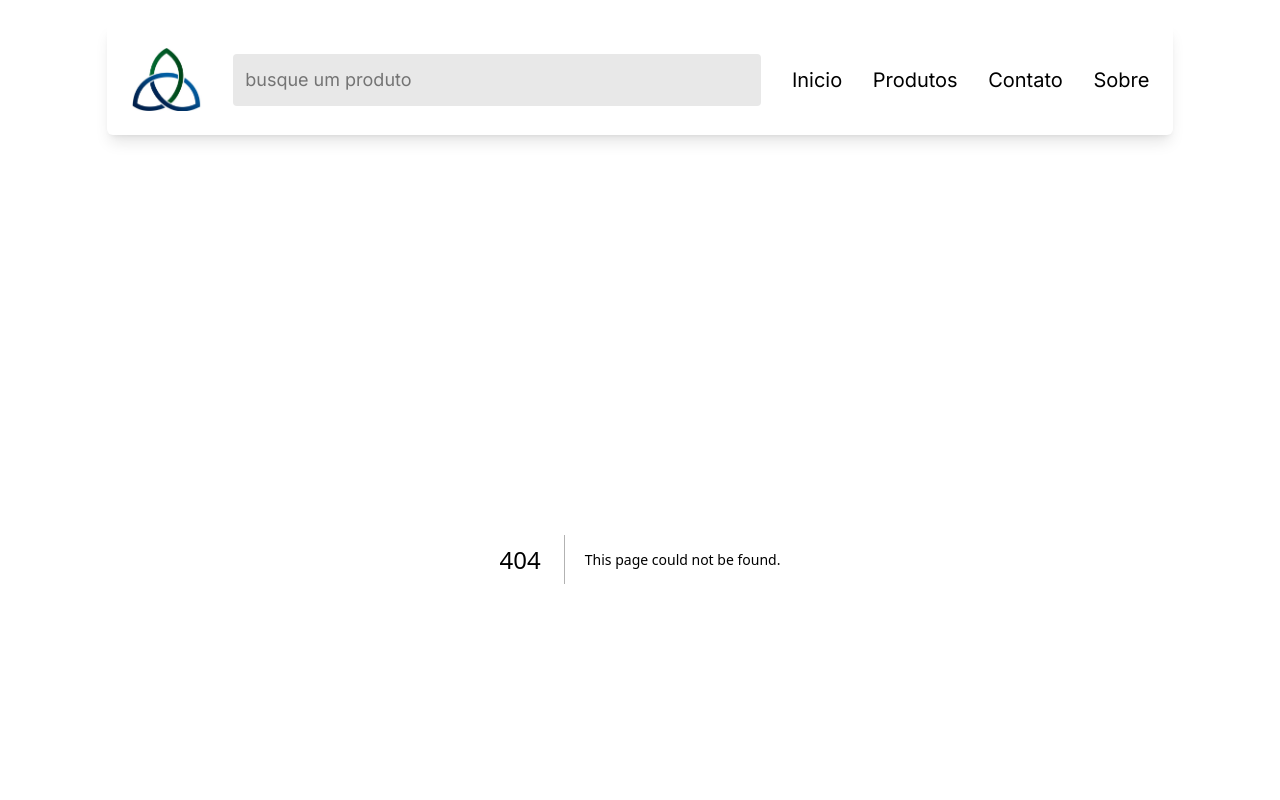
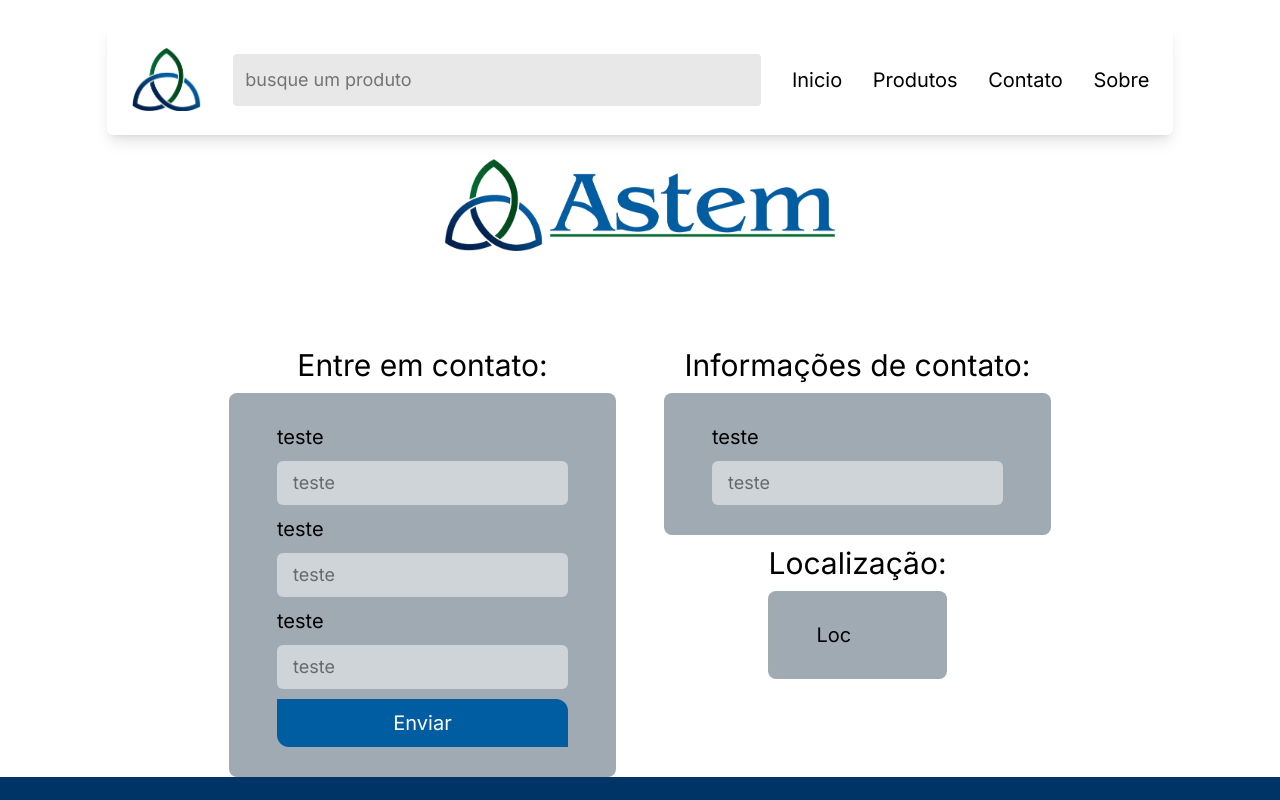
Before and after one commit to Eduardo-A-Souza/SIteAstem, a Next.js app: page /contato in a window 1280 px wide. Before the commit this address had no page. Shown: the top 800 px of the page. Built offline with nearby package versions, Linux system fonts and the light colour scheme.

Commit message:
feat: criação da pagina de contato, layout incompleto + criação de componente de contactBox contactInput e button, inconpletos

```diff
--- /dev/null
+++ b/src/app/contato/page.tsx
@@ -0,0 +1,42 @@
+import Image from "next/image";
+import { ContactBox } from "@/components/ContactBox";
+import { ContactInput } from "@/components/ContactInput";
+import { Button } from "@/components/Button";
+
+export default function contato() {
+  return (
+    <div className="flex flex-col justify-around items-center mx-30 gap-24 min-h-[65vh]">
+      <Image
+        src="/images/logo_main.png"
+        alt="logo astem"
+        width={390}
+        height={260}
+      />
+      <div className="flex justify-around ">
+        <div className="flex flex-col px-6 gap-2.5 items-center">
+          <h3 className="text-3xl">Entre em contato:</h3>
+          <ContactBox rounded="lg" className="flex-1">
+            <ContactInput rounded="md" label="teste" placeholder="teste"></ContactInput>
+            <ContactInput rounded="md" label="teste" placeholder="teste"></ContactInput>
+            <ContactInput rounded="md" label="teste" placeholder="teste"></ContactInput>
+            <Button color="primary" size="md"> Enviar </Button>
+          </ContactBox>
+        </div>
+        <div className="flex flex-col gap-2.5 items-center">
+          <div className="flex flex-col px-6 gap-2.5 items-center">
+            <h3 className="text-3xl">Informações de contato:</h3>
+            <ContactBox rounded="lg">
+              <ContactInput rounded="md" label="teste" placeholder="teste"></ContactInput>
+            </ContactBox>
+          </div>
+          <div className="flex flex-col px-6 gap-2.5 items-center">
+            <h3 className="text-3xl">Localização:</h3>
+            <ContactBox rounded="lg">
+              <h1>Loc</h1>
+            </ContactBox>
+          </div>
+        </div>
+      </div>
+    </div>
+  );
+}
--- a/src/app/globals.css
+++ b/src/app/globals.css
@@ -9,6 +9,10 @@
   --color-gray: #E8E8E8;
   --color-bgFooter: #003366;
   --color-bgSelected: #005DA2;
+  --color-bgProductBtn: #003366;
+  --color-bgFormBox: #A0AAB3;
+  --color-bgInputForm: #CFD4D9;
+  --color-textInput: #3C3C3C;
 }
 
 /* Configurações base da aplicação */
--- a/src/app/pages/missao-visao-valores/page.tsx
+++ b/src/app/missao-visao-valores/page.tsx
@@ -1,5 +1,5 @@
 import Image from "next/image";
-import { SideBox } from "@/components/SideBox";
+import { SideBox } from "@/app/SideBox";
 import { FaBullseye, FaEye, FaHandshake } from "react-icons/fa";
 
 export default function missaoVisaoValores() {
@@ -36,13 +36,13 @@
       </div>
       <SideBox
         links={[
-          { href: "/pages/sobre", label: "Quem somos", className: "" },
+          { href: "/sobre", label: "Quem somos", className: "" },
           {
-            href: "/pages/missao-visao-valores",
+            href: "/missao-visao-valores",
             label: "Missão, visão e valores",
             className: "",
           },
-          { href: "/pages/politica-privacidade", label: "Proteção de dados", className: ""}
+          { href: "/politica-privacidade", label: "Proteção de dados", className: ""}
         ]}
       ></SideBox>
     </div>
--- a/src/app/pages/contato/page.tsx
+++ /dev/null
@@ -1,5 +0,0 @@
-export default function contato() {
-    return (
-        <h1>teste</h1>
-    )
-}
--- a/src/app/pages/politica-privacidade/page.tsx
+++ b/src/app/politica-privacidade/page.tsx
@@ -1,5 +1,5 @@
 import Image from "next/image";
-import { SideBox } from "@/components/SideBox";
+import { SideBox } from "@/app/SideBox";
 
 export default function politicaPrivacidade() {
   return (
--- a/src/app/pages/sobre/page.tsx
+++ b/src/app/sobre/page.tsx
@@ -1,5 +1,5 @@
 import Image from "next/image";
-import { SideBox } from "@/components/SideBox";
+import { SideBox } from "@/app/SideBox";
 
 export default function sobre() {
   return (
@@ -32,14 +32,14 @@
       </div>
       <SideBox
         links={[
-          { href: "/pages/sobre", label: "Quem somos", className: "" },
+          { href: "/sobre", label: "Quem somos", className: "" },
           {
-            href: "/pages/missao-visao-valores",
+            href: "/missao-visao-valores",
             label: "Missão, visão e valores",
             className: "",
           },
           {
-            href: "/pages/politica-privacidade",
+            href: "/politica-privacidade",
             label: "Proteção de dados",
             className: "",
           },
--- /dev/null
+++ b/src/components/Button.tsx
@@ -0,0 +1,30 @@
+
+
+type ButtonColor = "primary" | "secondary"
+type ButtonSize = "sm" | "md" | "lg" | "xl"
+
+type ButtonProps = {
+    size: ButtonSize;
+    color: ButtonColor;
+    children: React.ReactNode;
+}
+
+export function Button({children, color = "primary", size = "lg"}: ButtonProps) {
+    const sizeClasses = {
+        sm: "py-1.5 rounded-tr-lg rounded-bl-lg text-md",
+        md: "py-2.5 rounded-tr-xl rounded-bl-xl text-xl",
+        lg: "py-3.5 rounded-tr-2xl rounded-bl-2xl text-2xl",
+        xl: "py-4.5 rounded-tr-3xl rounded-bl-3xl text-3xl",
+    }
+
+    const colorClasses = {
+        primary: "bg-bgSelected",
+        secondary: "bg-bgProductBtn",
+    }
+
+    return(
+        <button className={`${colorClasses[color]} ${sizeClasses[size]} text-white text-center`}>
+            {children}
+        </button>
+    )
+}
--- /dev/null
+++ b/src/components/ContactBox.tsx
@@ -0,0 +1,23 @@
+type BoxRounded = "sm" | "md" | "lg" | "xl";
+
+type BoxChildren = {
+  rounded: BoxRounded;
+  className?: string;
+  children: React.ReactNode;
+};
+
+export function ContactBox({ children, className = "", rounded = "md"}: BoxChildren) {
+  const roundedClasses = {
+    sm: "rounded-sm",
+    md: "rounded-md",
+    lg: "rounded-lg",
+    xl: "rounded-xl",
+  };
+  return (
+    <div
+      className={`flex flex-col bg-bgFormBox px-12 py-7.5 gap-2.5 max-w-3xl w-full text-xl ${className} ${roundedClasses[rounded]}`}
+    >
+      {children}
+    </div>
+  );
+}
--- /dev/null
+++ b/src/components/ContactInput.tsx
@@ -0,0 +1,30 @@
+
+
+type InputSize = "sm" | "md" | "lg" | "xl"
+
+type InputProps = {
+    rounded: InputSize;
+    label?: string;
+    placeholder: string;
+}
+
+
+export function ContactInput({placeholder, label, rounded = "md"}: InputProps) {
+    const inputSizeClasses = {
+        sm: "rounded-sm",
+        md: "rounded-md",
+        lg: "rounded-lg",
+        xl: "rounded-xl",
+    }
+
+
+    return (
+        <>
+        <label htmlFor="">{label}</label>
+        <input type="text"
+        className={`bg-bgInputForm max-w-2xl w-full flex px-4 text-lg py-2 ${inputSizeClasses[rounded]}`}
+        placeholder={placeholder}
+        />
+        </>
+    )
+}
--- a/src/components/Header.tsx
+++ b/src/components/Header.tsx
@@ -23,10 +23,10 @@
           Inicio
         </Link>
         <DropDown />
-        <Link href="/pages/contato" className="text-xl">
+        <Link href="/contato" className="text-xl">
           Contato
         </Link>
-        <Link href="/pages/sobre" className="text-xl">
+        <Link href="/sobre" className="text-xl">
           Sobre
         </Link>
       </div>
```
Also changed, not shown: src/app/SideBox.tsx (renamed from src/components/SideBox.tsx), src/app/produtos/page.tsx (renamed from src/app/pages/produtos/page.tsx).
